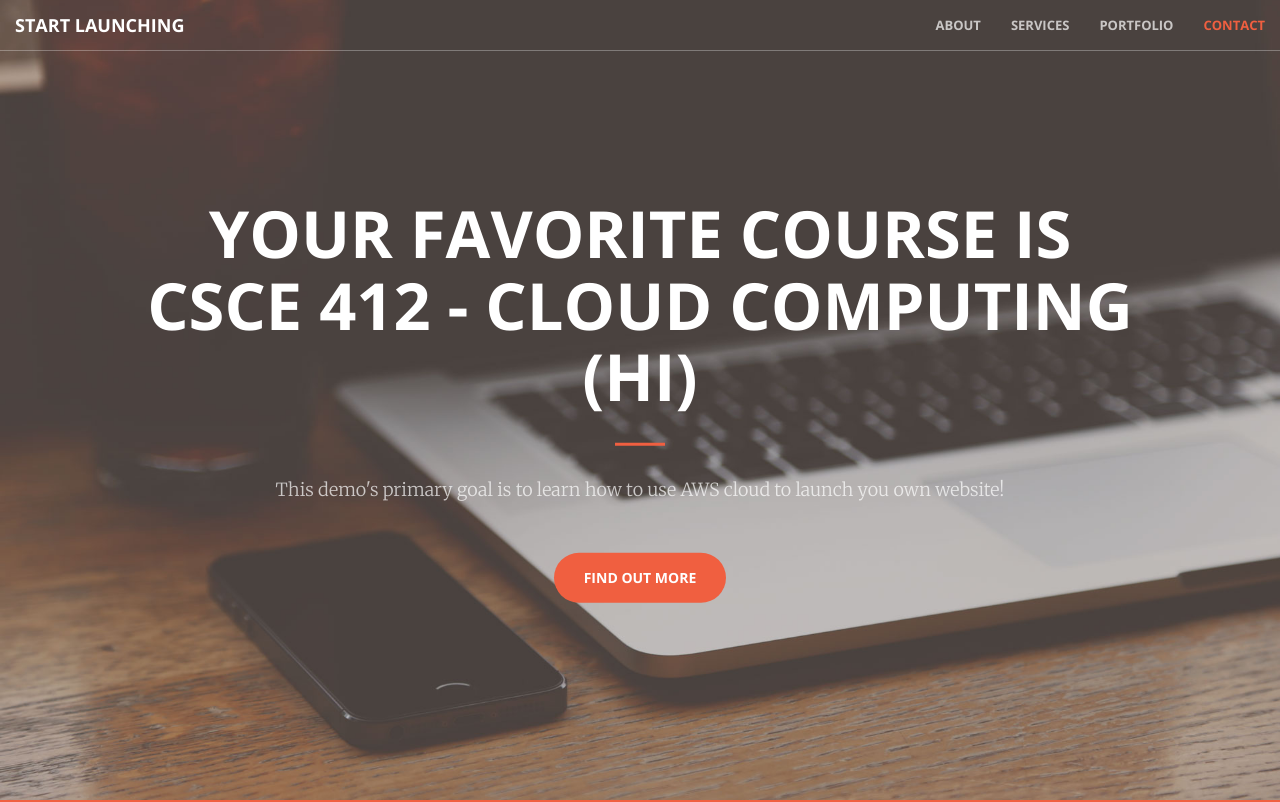
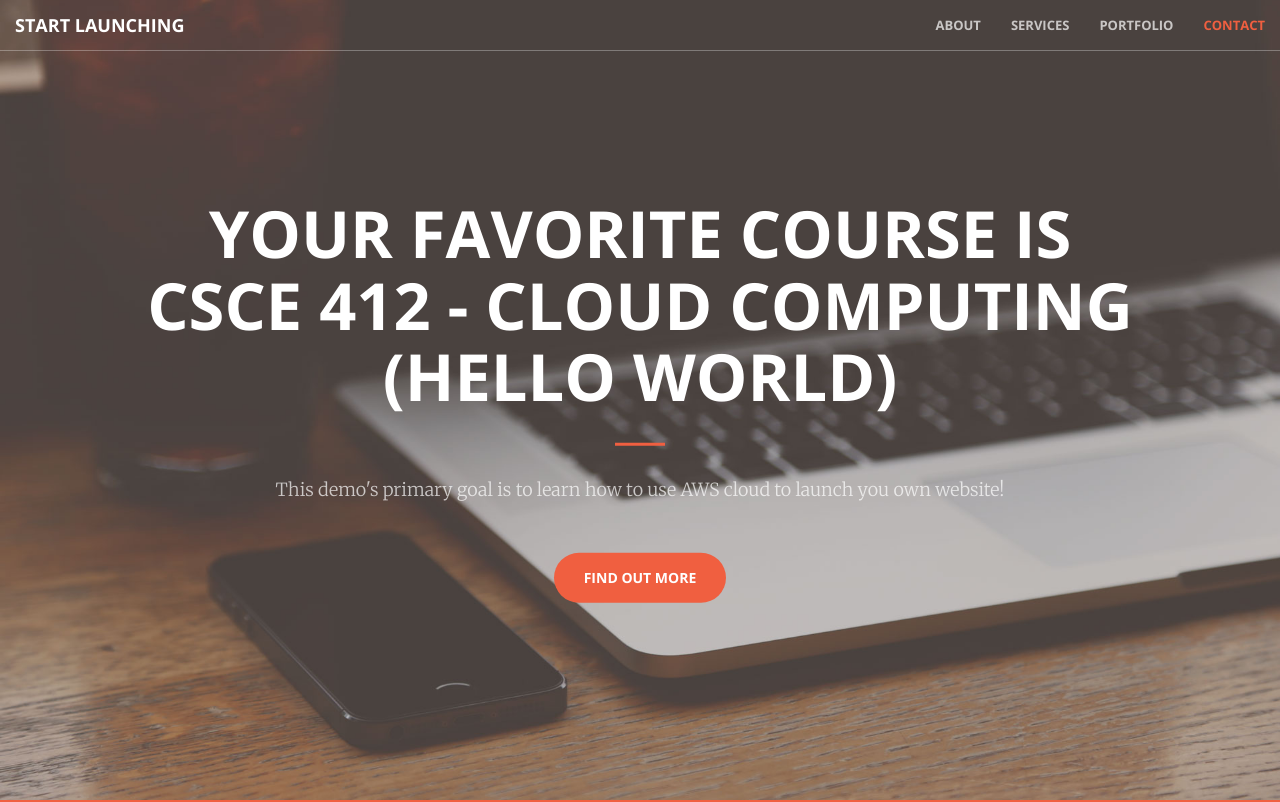
Before and after one commit to alleny2017/project-5, a plain HTML site: page index.html in a window 1280 px wide. Shown: the top 802 px of the page. Drawn offline with nearby package versions, Linux system fonts and the light colour scheme.

Commit message:
Update index.html

```diff
--- a/index.html
+++ b/index.html
@@ -74,7 +74,7 @@
     <header>
         <div class="header-content">
             <div class="header-content-inner">
-                <h1>Your Favorite Course is CSCE 412 - Cloud Computing (hi)</h1>
+                <h1>Your Favorite Course is CSCE 412 - Cloud Computing (hello world)</h1>
                 <hr>
                 <p>This demo's primary goal is to learn how to use AWS cloud to launch you own website!</p>
                 <a href="#about" class="btn btn-primary btn-xl page-scroll">Find Out More</a>
```
